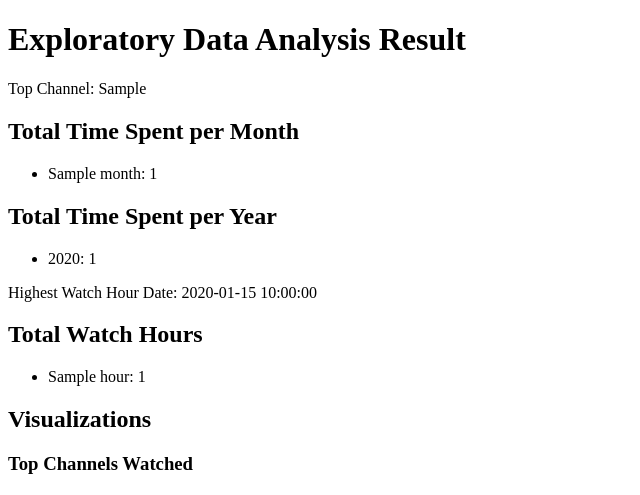
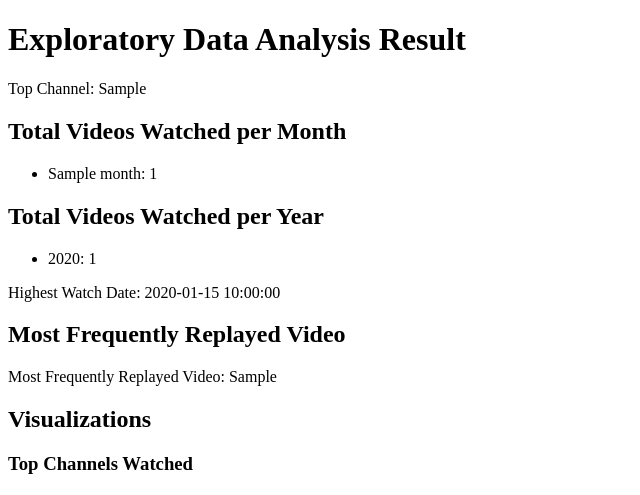
Before and after one commit to Ssn633/yt-analyzer, a Flask app: template templates/result.html in a window 1280 px wide. Shown: the top 495 px of the page, without its empty margins (0-640 px from the left). Run offline with Flask 3, Linux system fonts and the light colour scheme; the template is opened without the code that fills it: most values are stand-ins (such as "Sample title", 1, 10 or a date in 2020).

Commit message:
analysed and stored

```diff
--- a/app.py
+++ b/app.py
@@ -80,11 +80,12 @@ def upload_file():
         df['year'] = df['time'].dt.year
 
         # Analysis
-        top_channel_counts = df['subtitles'].apply(lambda x: x[0]['name'] if isinstance(x, list) else None).value_counts()
+        top_channel_counts = df['subtitles'].apply(lambda x: x[0]['name'] if isinstance(x, list) else None).value_counts().head(10)
         total_time_per_month = df.groupby('month').size()
         total_time_per_year = df.groupby('year').size()
         highest_watch_hour_date = df.groupby('date').size().idxmax()
         total_watch_hours = df['hour'].value_counts().sort_index()
+        frequency_most_replayed = df['title'].value_counts().max()
 
         # Visualization
         color_palette = sns.color_palette("viridis", as_cmap=True)
@@ -92,7 +93,7 @@ def upload_file():
         # 1. Top Channel Bar Chart
         plt.figure(figsize=(10, 6))
         sns.barplot(x=top_channel_counts.index, y=top_channel_counts.values)
-        plt.title("Top Channels Watched")
+        plt.title("Top 10 Channels Watched")
         plt.xlabel("Channel Name")
         plt.ylabel("Number of Videos Watched")
         plt.xticks(rotation=45, ha='right')
@@ -104,9 +105,9 @@ def upload_file():
         # 2. Total Time Watched Per Month Line Chart
         plt.figure(figsize=(10, 6))
         total_time_per_month.plot(kind='line', marker='o', color=color_palette(0.5))
-        plt.title("Total Time Watched Per Month")
+        plt.title("Total Videos Watched Per Month")
         plt.xlabel("Month")
-        plt.ylabel("Total Time Watched")
+        plt.ylabel("Total Videos Watched")
         plt.grid(True)
         total_time_per_month_plot_path = os.path.join(app.config['RESULT_FOLDER'], 'total_time_per_month_plot.png')
         plt.savefig(total_time_per_month_plot_path)
@@ -115,9 +116,9 @@ def upload_file():
         # 3. Total Time Watched Per Year Bar Chart
         plt.figure(figsize=(10, 6))
         total_time_per_year.plot(kind='bar', color=color_palette(0.5))
-        plt.title("Total Time Watched Per Year")
+        plt.title("Total Videos Watched Per Year")
         plt.xlabel("Year")
-        plt.ylabel("Total Time Watched")
+        plt.ylabel("Total Videos Watched")
         plt.xticks(rotation=0)
         total_time_per_year_plot_path = os.path.join(app.config['RESULT_FOLDER'], 'total_time_per_year_plot.png')
         plt.savefig(total_time_per_year_plot_path)
@@ -126,7 +127,7 @@ def upload_file():
         # 4. Watch Time Distribution by Hour
         plt.figure(figsize=(10, 6))
         total_watch_hours.plot(kind='bar', color=color_palette(0.5))
-        plt.title("Watch Time Distribution by Hour")
+        plt.title("Watch Videos Distribution by Hour")
         plt.xlabel("Hour of the Day")
         plt.ylabel("Number of Videos Watched")
         plt.xticks(rotation=0)
@@ -144,6 +145,7 @@ def upload_file():
             'total_time_per_month_plot_path': total_time_per_month_plot_path,
             'total_time_per_year_plot_path': total_time_per_year_plot_path,
             'total_watch_hours_plot_path': total_watch_hours_plot_path,
+            'frequency_most_replayed': frequency_most_replayed,
         }
 
         os.remove(file_path)
--- a/templates/result.html
+++ b/templates/result.html
@@ -7,29 +7,30 @@
     <h1>Exploratory Data Analysis Result</h1>
     <p>Top Channel: {{ result.top_channel }}</p>
 
-    <h2>Total Time Spent per Month</h2>
+    <h2>Total Videos Watched per Month</h2>
     <ul>
         {% for month, count in result.total_time_per_month.items() %}
         <li>{{ month }}: {{ count }}</li>
         {% endfor %}
     </ul>
 
-    <h2>Total Time Spent per Year</h2>
+    <h2>Total Videos Watched per Year</h2>
     <ul>
         {% for year, count in result.total_time_per_year.items() %}
         <li>{{ year }}: {{ count }}</li>
         {% endfor %}
     </ul>
 
-    <p>Highest Watch Hour Date: {{ result.highest_watch_hour_date }}</p>
+    <p>Highest Watch Date: {{ result.highest_watch_hour_date }}</p>
 
-    <h2>Total Watch Hours</h2>
+    <!-- <h2>Total Watch Hours</h2>
     <ul>
         {% for hour, count in result.total_watch_hours.items() %}
         <li>{{ hour }}: {{ count }}</li>
         {% endfor %}
-    </ul>
-
+    </ul> -->
+    <h2>Most Frequently Replayed Video</h2>
+    <p>Most Frequently Replayed Video: {{ result.frequency_most_replayed }}</p>
     <h2>Visualizations</h2>
     <div>
         <h3>Top Channels Watched</h3>
```
Also changed, not shown: static/results/top_channel_plot.png, static/results/total_time_per_month_plot.png, static/results/total_time_per_year_plot.png, static/results/total_watch_hours_plot.png.
